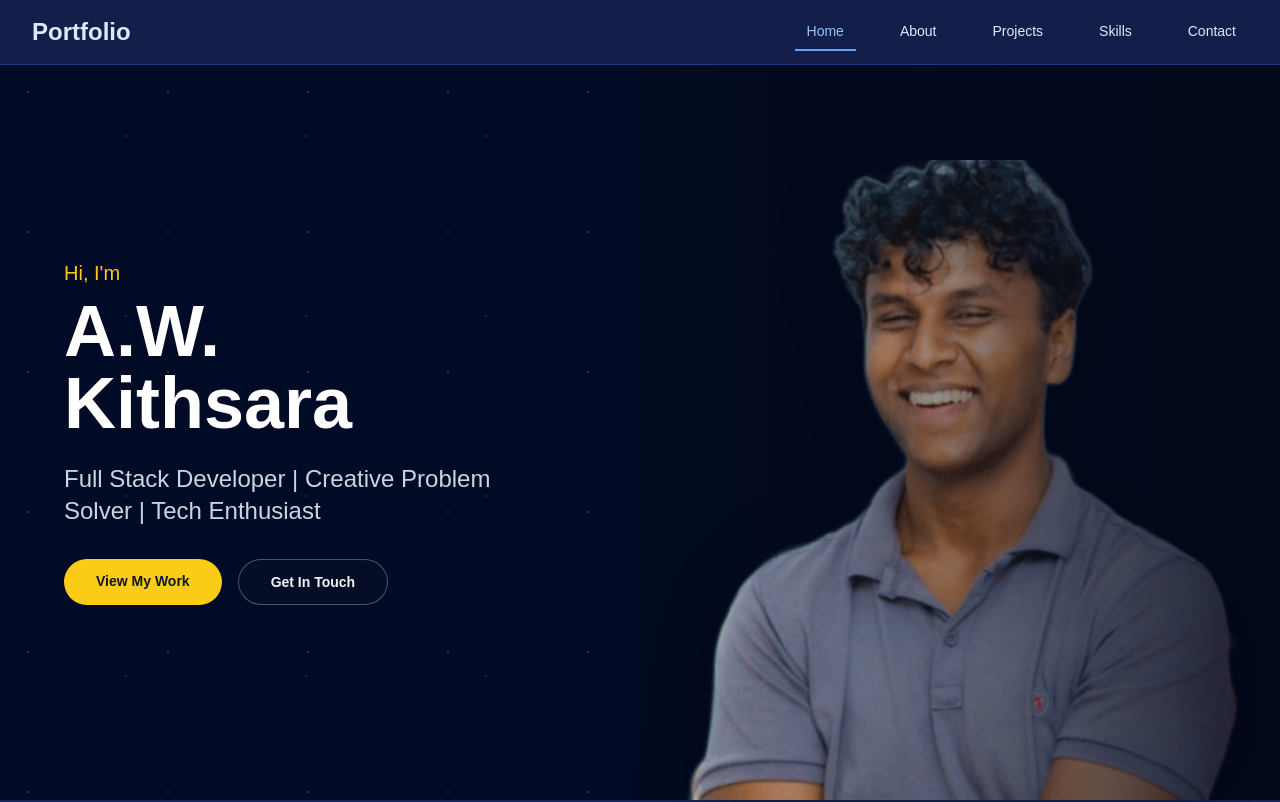
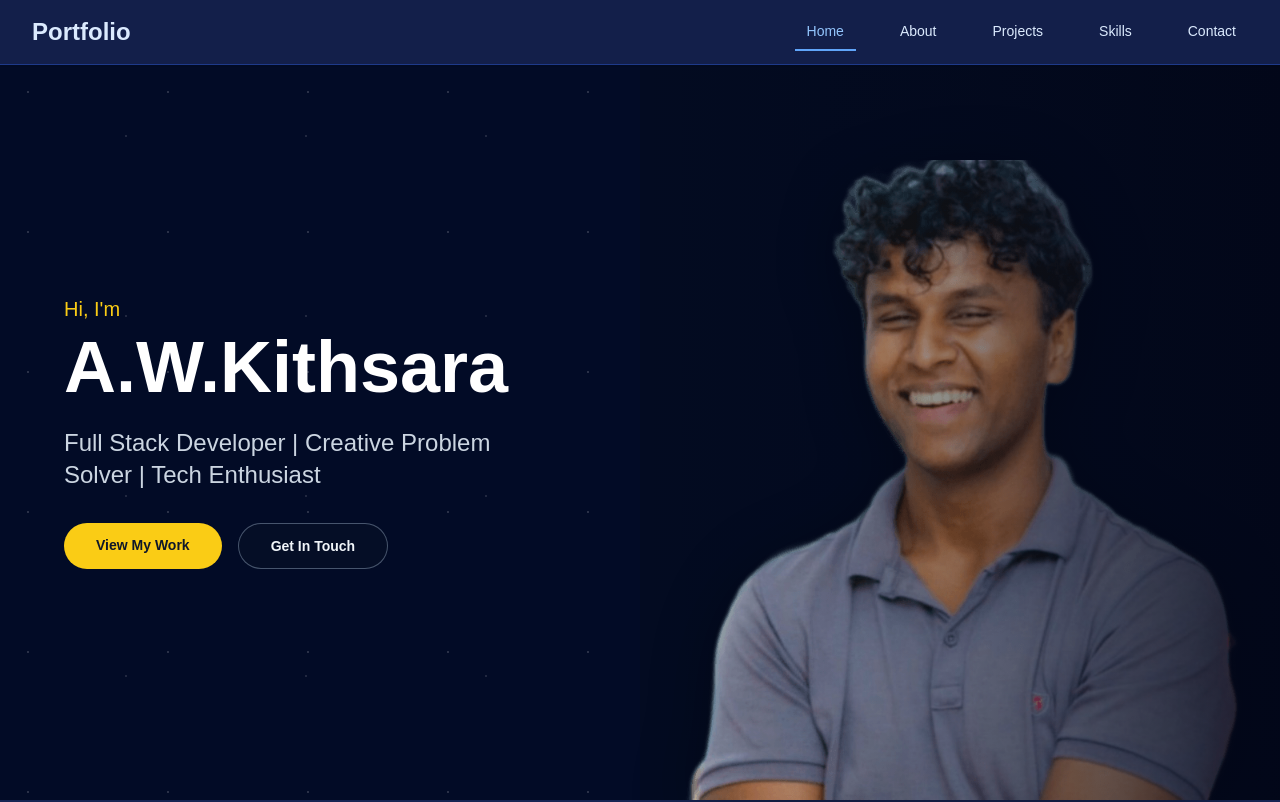
Before and after one commit to kithsr/Personal-Portfolio, a Next.js app: page / in a window 1280 px wide. Shown: the top 802 px of the page. Built offline with nearby package versions, Linux system fonts and the light colour scheme.

Commit message:
Inline hero name in Hero component
Simplify the hero heading by replacing the split lines "A.W." and "Kithsara" with a single "A.W.Kithsara" string and removing the <br />. Keeps existing styles while producing a single-line name display for a more compact layout.

```diff
--- a/components/Hero.tsx
+++ b/components/Hero.tsx
@@ -22,9 +22,7 @@ export default function Hero() {
           <div className="relative z-10 max-w-md py-14 sm:py-16">
             <p className="text-yellow-400 text-lg sm:text-xl mb-2">Hi, I&apos;m</p>
             <h1 className="text-white text-5xl sm:text-6xl md:text-7xl font-bold leading-[0.95]">
-              A.W.
-              <br />
-              Kithsara
+              A.W.Kithsara
             </h1>
             <p className="mt-6 text-slate-300 text-xl sm:text-2xl">
               Full Stack Developer | Creative Problem Solver | Tech Enthusiast
```
